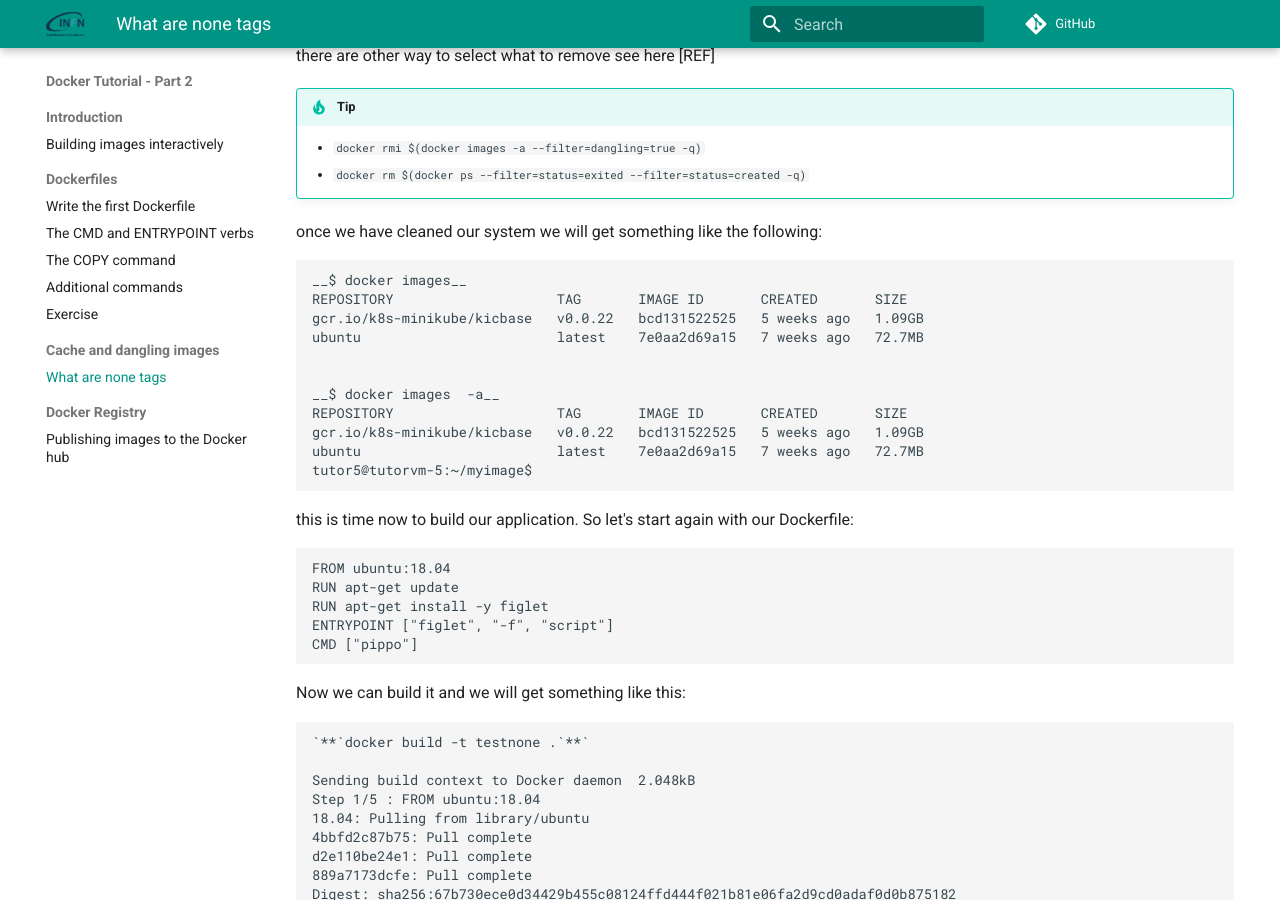
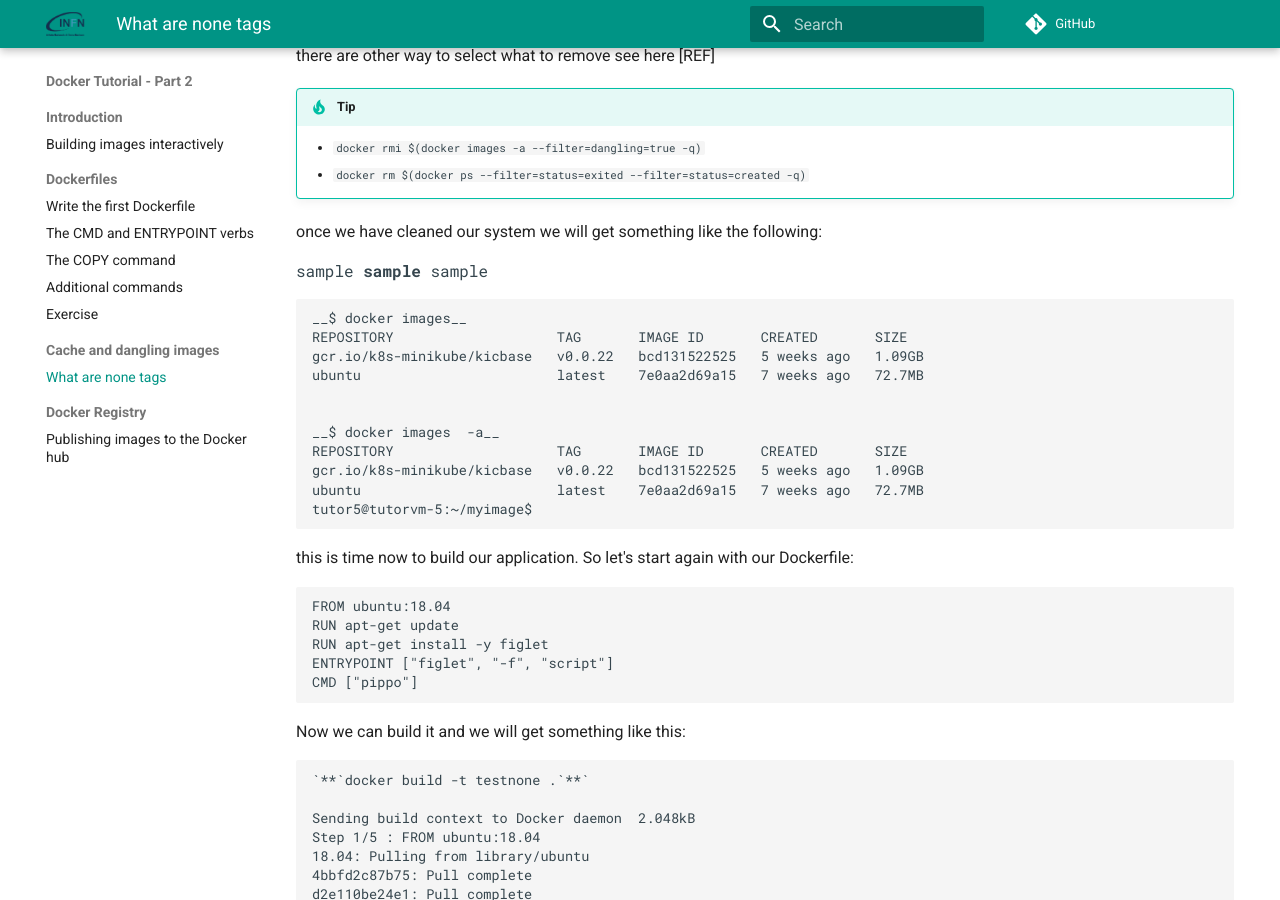
Before and after one commit to spigad/docker-tutorial, an MkDocs documentation site: the page built from docs/cacheimaegs/cache-dangling.md, in a window 1280 px wide and 900 px high, scrolled down 1198 px. Built offline with MkDocs 1.6.1 and Material for MkDocs 9.7.7, drawn with Linux system fonts in a browser that asks for light colours; comment, search, counter and statistics services are not loaded.

Commit message:
test bold

````diff
--- a/docs/cacheimaegs/cache-dangling.md
+++ b/docs/cacheimaegs/cache-dangling.md
@@ -54,6 +54,10 @@ there are other way to select what to remove see here [REF]
     * `docker rm $(docker ps --filter=status=exited --filter=status=created -q)`
 
 once we have cleaned our system we will get something like the following:
+
+<pre>
+sample <b>sample</b> sample
+</pre>
 
 ```
 __$ docker images__
````
